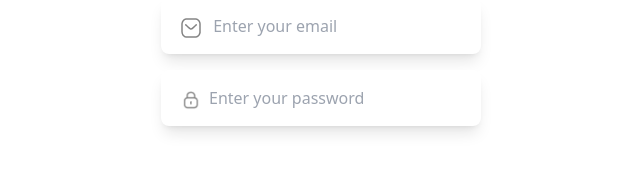
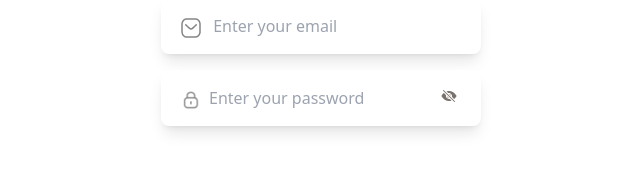
Before and after one commit to ChristianScholtysik/EventPilot, a React (Vite) app: page /signin in a window 1280 px wide. Shown: the part 244-420 px from the top of the page, without its empty margins (319-959 px from the left). Built offline with nearby package versions, Linux system fonts and the light colour scheme; no server answers.

Commit message:
add visibility toggle to sign in

```diff
--- a/src/pages/SignIn.tsx
+++ b/src/pages/SignIn.tsx
@@ -4,6 +4,7 @@ import supabaseClient from "../lib/supabaseClient";
 import { useState } from "react";
 import Logo from "../components/Logo";
 import { BsArrowRight } from "react-icons/bs";
+import { IoEye, IoEyeOff } from "react-icons/io5";
 
 const SignIn = () => {
   const [email, setEmail] = useState<string>("");
@@ -44,6 +45,9 @@ const SignIn = () => {
       // navigate('/');
     }
   };
+  const togglePasswordIsVisible = () => {
+    setPasswordIsVisible(!passwordIsVisible);
+  };
 
   const handleResetPassword = async (e: React.MouseEvent) => {
     e.preventDefault();
@@ -79,7 +83,7 @@ const SignIn = () => {
           className="absolute transform  w-5 h-5 m-5"
         />
         <input
-          className="w-full px-6 py-4 shadow-lg rounded-lg text-tBase mb-4 text-left pl-12"
+          className="w-full px-6 py-4 shadow-lg rounded-lg text-stone-500 mb-4 text-left pl-12"
           type="email"
           value={email}
           onChange={(e) => setEmail(e.target.value)}
@@ -92,13 +96,20 @@ const SignIn = () => {
           className="absolute transform  w-5 h-5 m-5"
         />
         <input
-          className="w-full px-6 py-4 shadow-lg  rounded-lg text-tBase mb-64 text-left pl-12"
-          type="password"
+          className="w-full px-6 py-4 shadow-lg  rounded-lg text-stone-500 mb-64 text-left pl-12"
+          type={passwordIsVisible ? "text" : "password"}
           value={password}
           onChange={(e) => setPassword(e.target.value)}
           placeholder="Enter your password"
           required
         />
+        <button
+          type="button"
+          className="absolute  transform -translate-x-10 -translate-y-[-80%]  w-5 h-5 text-stone-500"
+          onClick={togglePasswordIsVisible}
+        >
+          {passwordIsVisible ? <IoEye /> : <IoEyeOff />}
+        </button>
         {errorMessage && <p className="error-message">{errorMessage}</p>}
         {successMessage && <p className="success-message">{successMessage}</p>}
         <button
```
